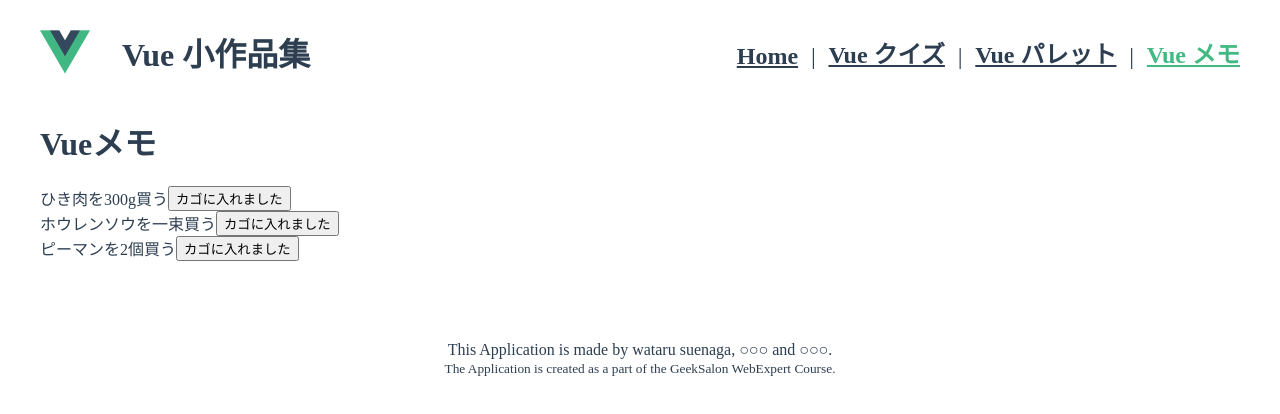
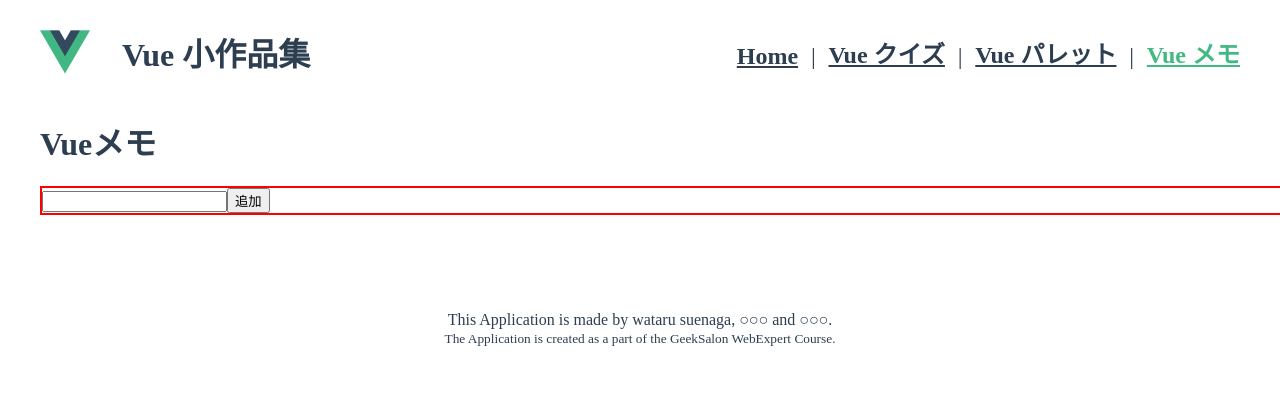
Before and after one commit to webex15-team-4/demo-team-app, a Vue app: page /memo in a window 1280 px wide. Shown: the top 414 px of the page. Built offline with nearby package versions, Linux system fonts and the light colour scheme.

Commit message:
メモアプリをつくりました

```diff
--- a/src/views/MemoApp.vue
+++ b/src/views/MemoApp.vue
@@ -1,30 +1,54 @@
 <template>
   <h1>Vueメモ</h1>
-  <div class="heiretu">
-    <div>ひき肉を300g買う</div>
-    <button id="kago">カゴに入れました</button>
+  <div class="inputContainer">
+    <input type="text" v-model="inputMemo" />
+    <button v-on:click="tsuika">追加</button>
   </div>
-  <div class="heiretu">
-    <div>ホウレンソウを一束買う</div>
-    <button id="kago">カゴに入れました</button>
-  </div>
-  <div class="heiretu">
-    <div>ピーマンを2個買う</div>
-    <button id="kago">カゴに入れました</button>
-  </div>
+  <ul>
+    <li v-for="(item, index) in items" :key="index">
+      <label>
+        <input type="checkbox" />
+        <span>{{ inputMemo }}</span>
+      </label>
+    </li>
+  </ul>
 </template>
 
 <script>
-export default {}
+export default {
+  data() {
+    return {
+      inputMemo: "",
+      items: [],
+    }
+  },
+
+  methods: {
+    tsuika() {
+      //dataの中にあるプロパティを使いたいときは必ずthis.をいれる
+      if (this.inputMemo !== "") {
+        this.items.push({ text: this.inputMemo })
+      }
+    },
+  },
+}
 </script>
 
 <style>
+.inputContainer {
+  border: 2px solid red;
+}
+
 .heiretu {
   display: flex;
 }
 
 #kago {
   border-radius: solid;
+}
+
+#v-model {
+  display: flex;
 }
 </style>
 
```
